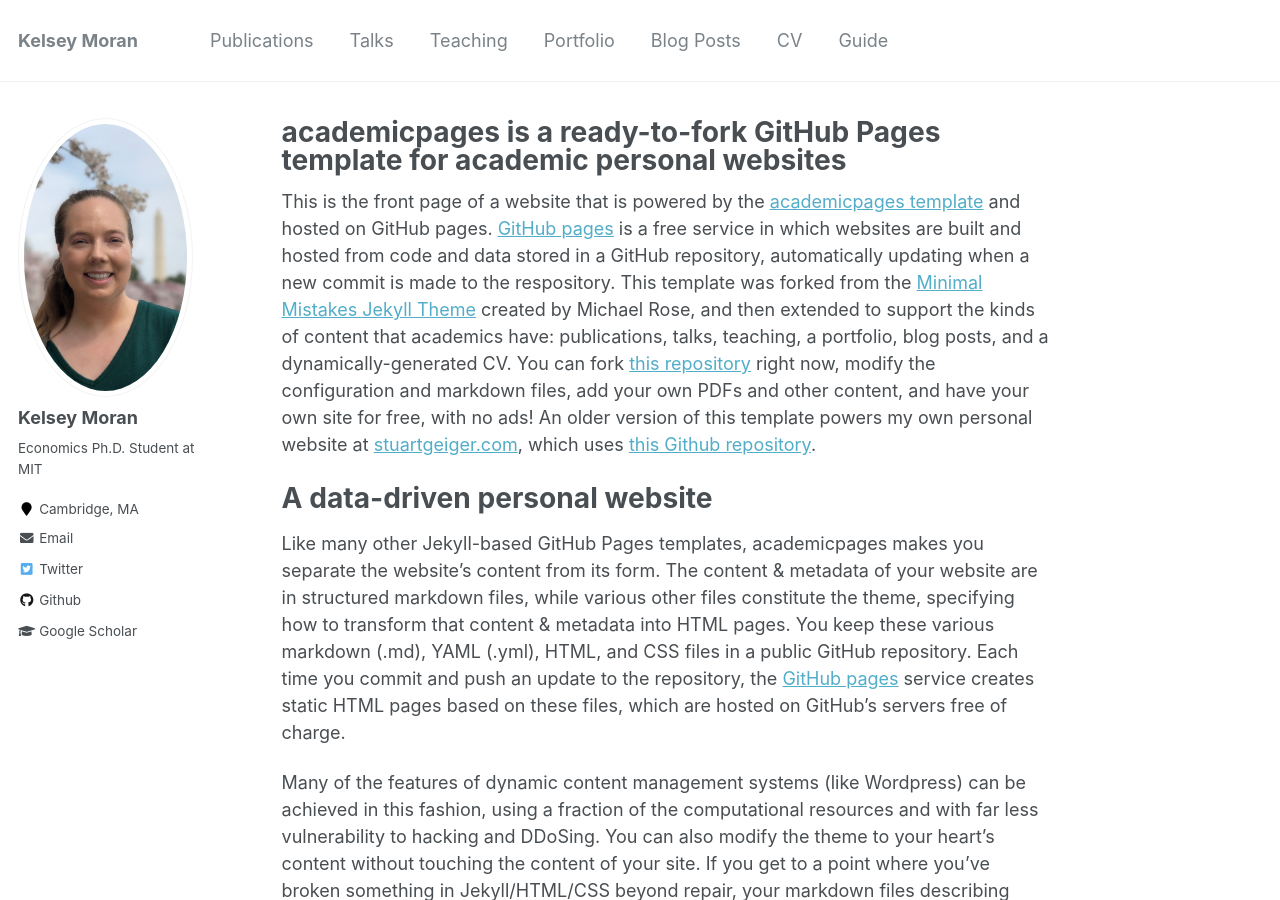
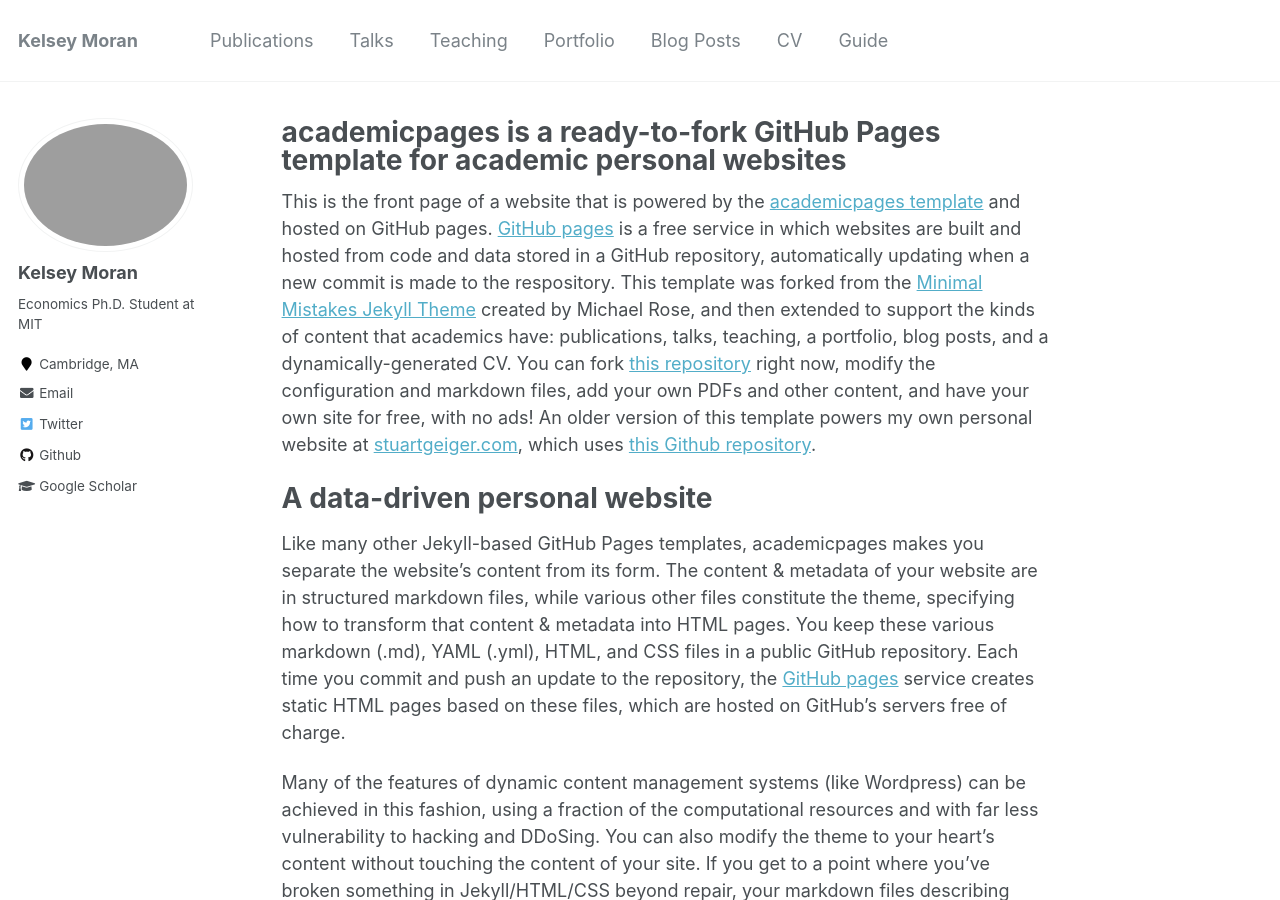
Before and after one commit to kelseymoran/kelseymoran.github.io, a Jekyll site: the page built from _pages/about.md, in a window 1280 px wide and 900 px high. Built offline with Jekyll 4.4.1, drawn with Linux system fonts in a browser that asks for light colours.

Commit message:
Update _config.yml

```diff
--- a/_config.yml
+++ b/_config.yml
@@ -81,7 +81,7 @@ analytics:
 # Site Author
 author:
   name             : "Kelsey Moran"
-  avatar           : "vox_photo.jpg"
+  avatar           : "vox_photo.png"
   bio              : "Economics Ph.D. Student at MIT"
   location         : "Cambridge, MA"
   employer         :
```
